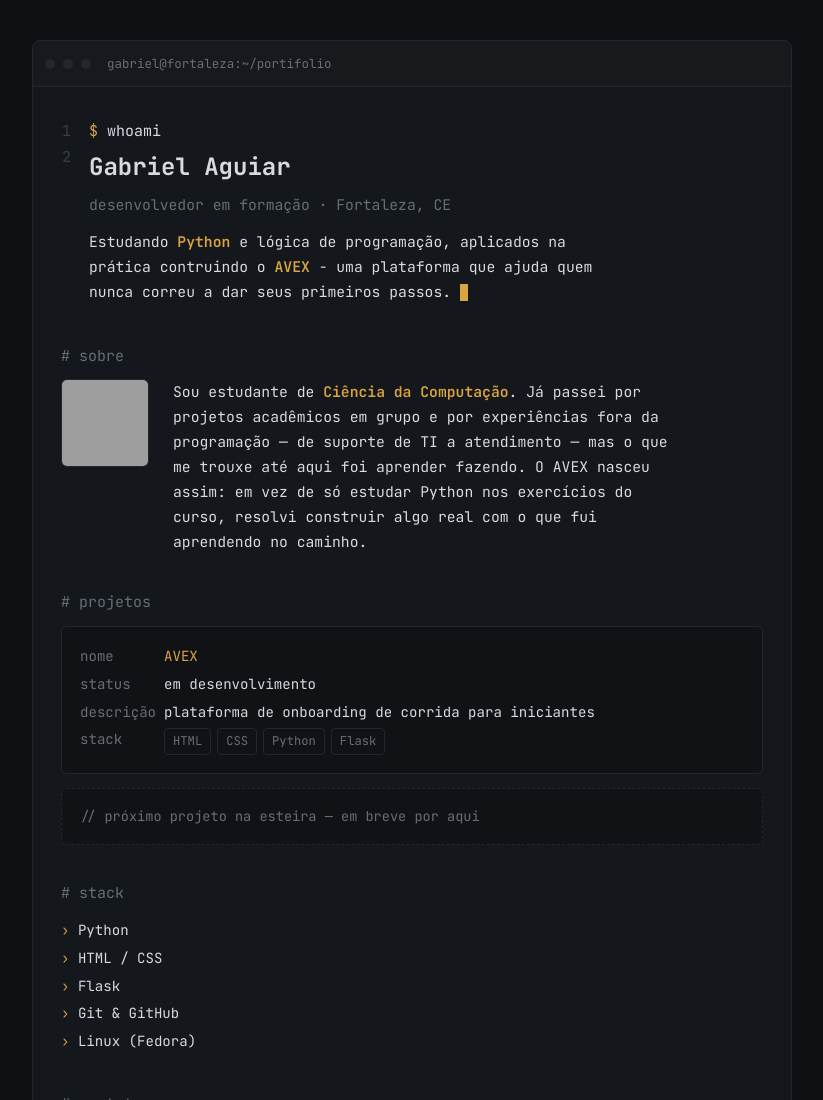
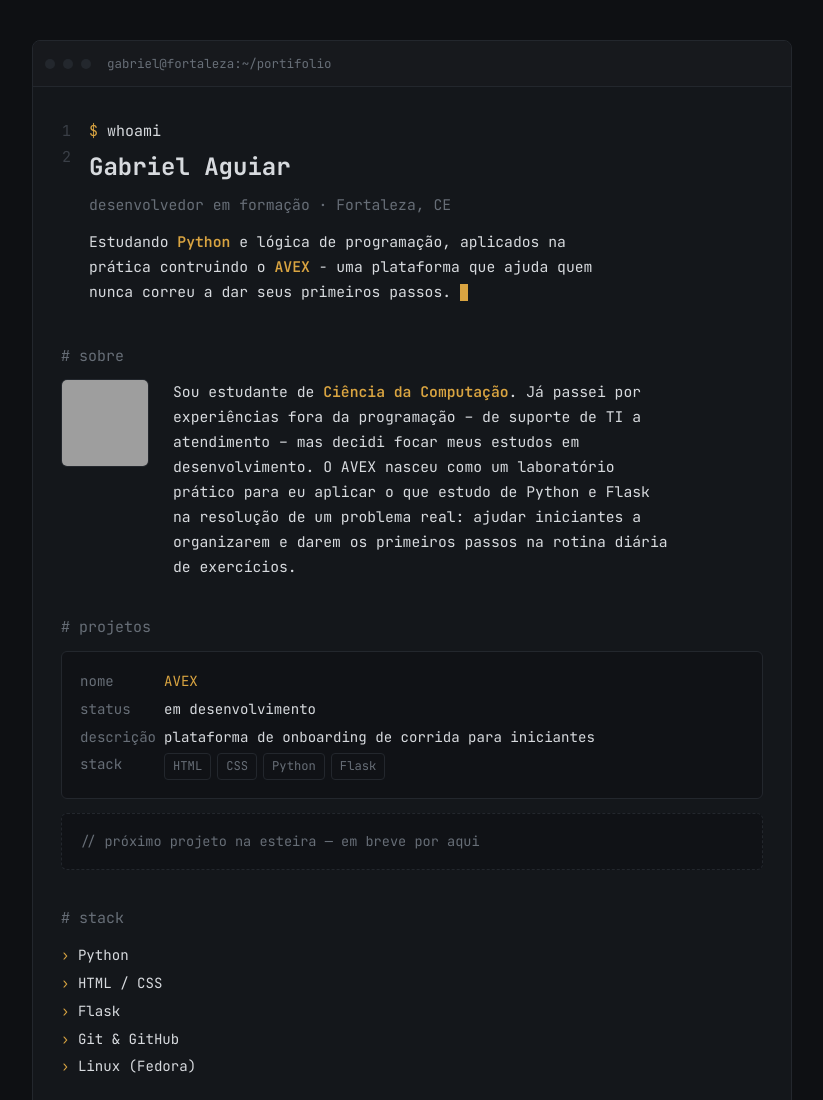
Before and after one commit to GabrielDEVEL0PER/portfolio, a plain HTML site: page index.html in a window 1280 px wide. Shown: the top 1100 px of the page, without its empty margins (228-1051 px from the left). Drawn offline with Linux system fonts and the light colour scheme; grey boxes are pictures that could not be loaded.

Commit message:
Revise about section in index.html
Updated the 'about-text' paragraph to reflect a more focused study on development and the purpose of AVEX.

```diff
--- a/index.html
+++ b/index.html
@@ -242,12 +242,7 @@
                 <img class="about-photo" src="https://github.com/GabrielDEVEL0PER.png" alt="Foto de Gabriel Aguiar">
 
                 <p class="about-text">
-                Sou estudante de <strong>Ciência da Computação</strong>. Já passei por projetos
-          acadêmicos em grupo e por experiências fora da programação — de suporte de TI a
-          atendimento — mas o que me trouxe até aqui foi aprender fazendo. O AVEX nasceu assim:
-          em vez de só estudar Python nos exercícios do curso, resolvi construir algo real com
-          o que fui aprendendo no caminho.
-                </p>
+                Sou estudante de <strong>Ciência da Computação</strong>. Já passei por experiências fora da programação – de suporte de TI a atendimento – mas decidi focar meus estudos em desenvolvimento. O AVEX nasceu como um laboratório prático para eu aplicar o que estudo de Python e Flask na resolução de um problema real: ajudar iniciantes a organizarem e darem os primeiros passos na rotina diária de exercícios.                </p>
             </div>
         </section>
 
```
